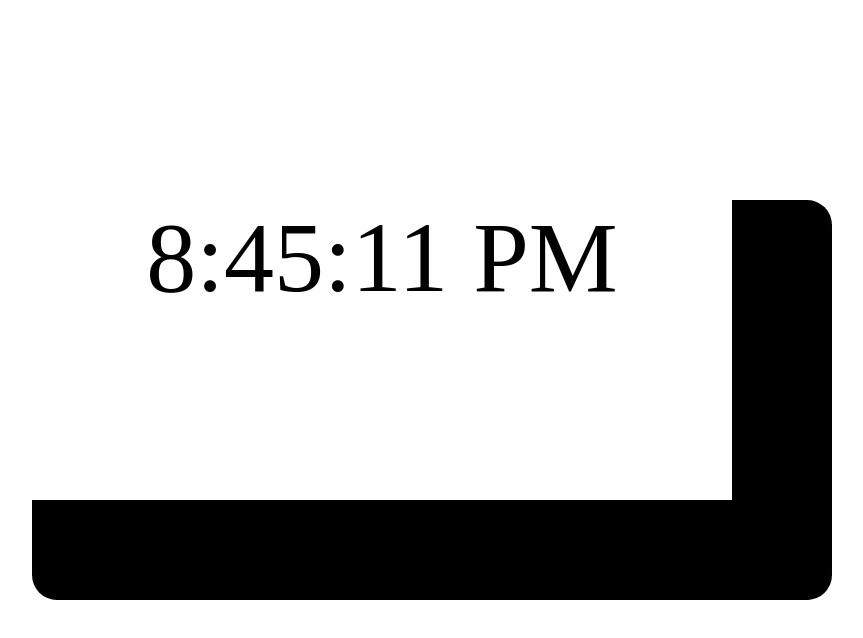
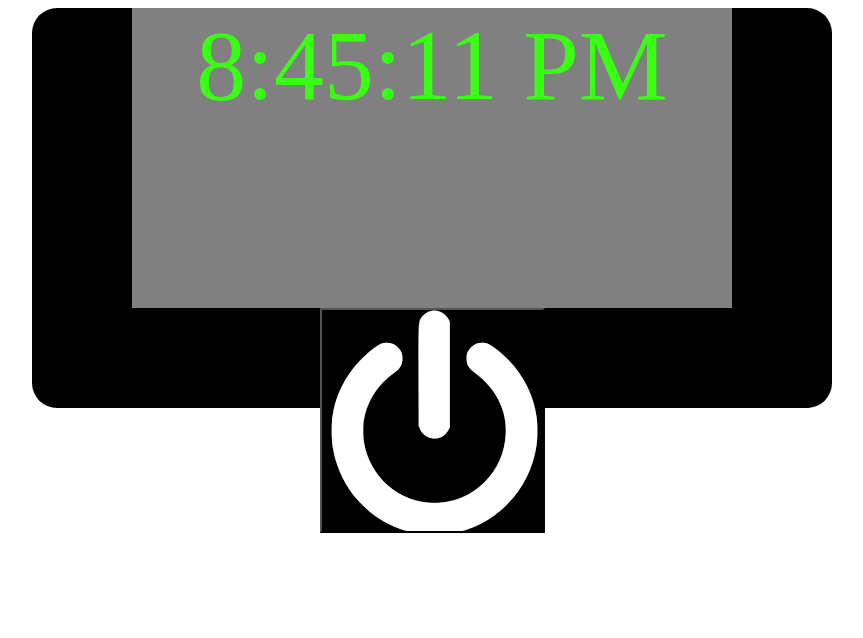
Before and after one commit to defunktbot/digital-clock, a plain HTML site: page index.html in a window 1280 px wide. Shown: the whole page, without its empty margins (208-1071 px from the left). Drawn offline with Linux system fonts and the light colour scheme.

Commit message:
sixth commit

```diff
--- a/index.html
+++ b/index.html
@@ -13,11 +13,14 @@ Coding 1
 	</head>
 
 	<body>
-		<div id="clock-outer" class="margin relative">
-			<div id="clock-display" class="relative">
-				<p id="time" class="relative"></p>
+		<div id="clock-outer" class="center">
+			<div id="clock-display" class="center">
+				<p id="time" class="center"></p>
 				<script src="time.js"></script>
 			</div>
+			<a href="https://encrypted-tbn0.gstatic.com/images?q=tbn:ANd9GcRa7VZXEknTAmaciOiQ3Qg8OVDSxIPO4F1ezCsFs9xT_aS187VX&s" target="blank"> <!-- Links to button image -->
+				<button id="button" class="center"></button>
+			</a>
 		</div>
 	</body>
 
--- a/styles.css
+++ b/styles.css
@@ -12,22 +12,33 @@ Coding 1
 }
 
 #clock-display {
-	width: 700px;
+	width: 600px;
 	height: 300px;
-	background-color: white;
-	margin-top: 200px
+	background-color: gray;
+
 }
 
-.margin {
+#time {
+	font-size: 100px;
+	color: #39ff14; /*Neon Green*/
+}
+
+#button {
+	background-image:url('button.png'); /*Power button*/
+	width: 225px;
+	height: 225px;
+	cursor: pointer;
+}
+
+.center {
 	margin: auto;
+	text-align: center;
 }
 
 .relative {
 	position: relative;
 }
 
-#time {
-	font-size: 100px;
-	font-color: #39ff14; /*Neon Green*/
-	text-align: center;
+.absolute {
+	position: fixed;
 }
```
Also changed, not shown: button.png (added).
